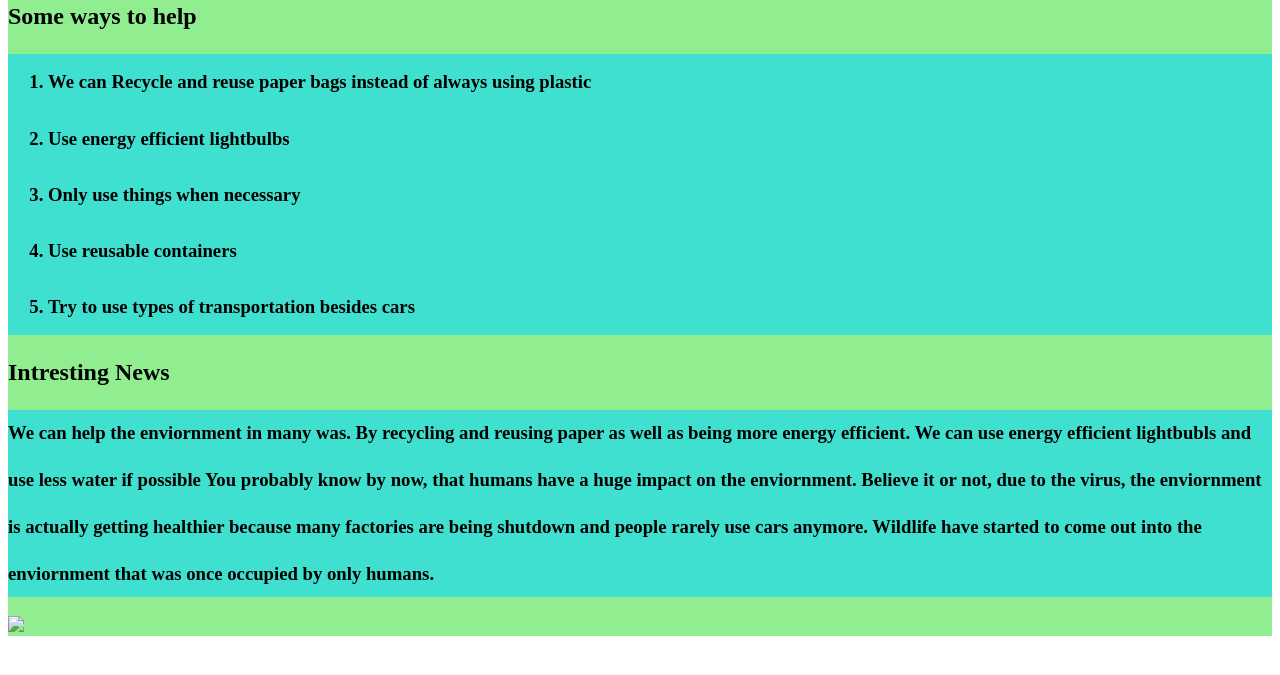
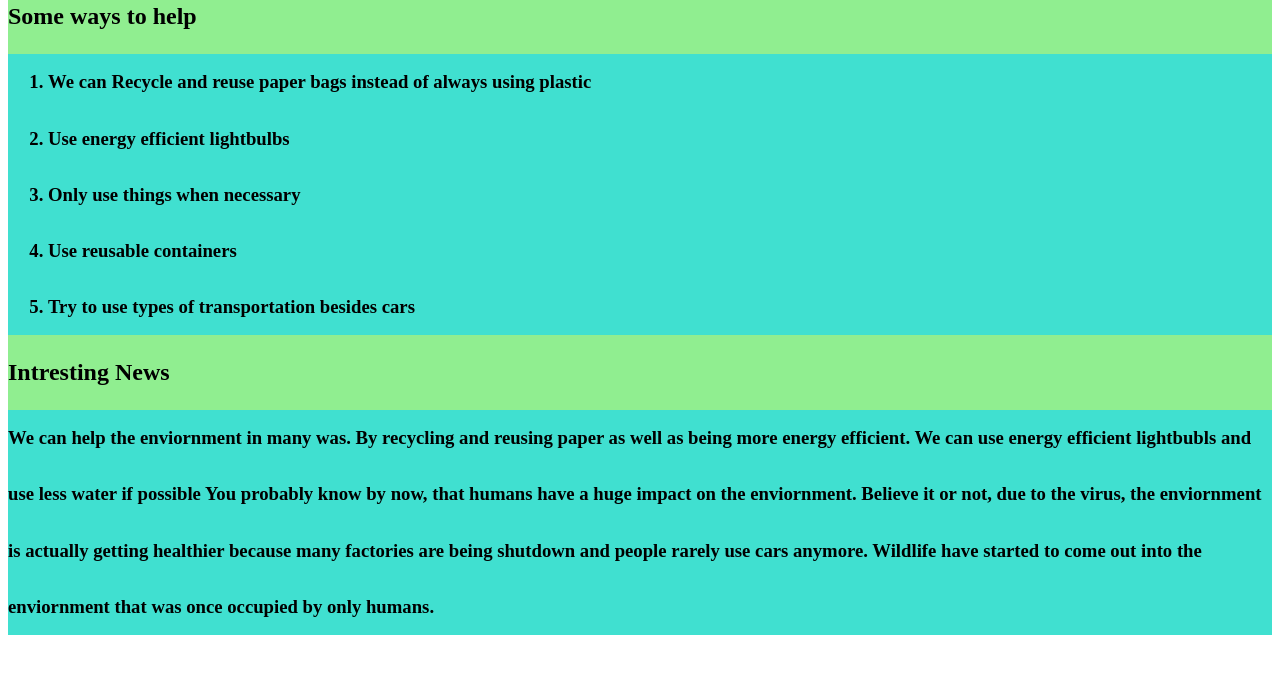
Before and after one commit to James-Jiang1/James-Jiang1.github.io, a plain HTML site: page Index1.html in a window 1280 px wide. Shown: the part 79-754 px from the top of the page. Drawn offline with Linux system fonts and the light colour scheme.

Commit message:
Add files via upload

```diff
--- a/Index1.html
+++ b/Index1.html
@@ -25,6 +25,5 @@
         You probably know by now, that humans have a huge impact on the enviornment. Believe it or not, due to the virus, the enviornment is actually getting healthier
         because many factories are being shutdown and people rarely use cars anymore. Wildlife have started to come out into the enviornment that was once
         occupied by only humans. </bold></h3></p>
-        <img src= "tree.jpg"
     </body>
 </html>
--- a/style.css
+++ b/style.css
@@ -9,5 +9,5 @@ nav {
 ol {font-size: 20;
 line-height: 3; }
 h3 {background-color: turquoise;
-Line-height:2.5;}
+Line-height:3;}
 p {background-color:}
```
